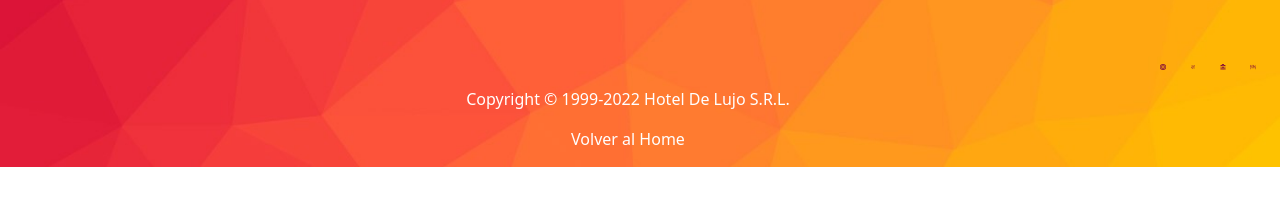
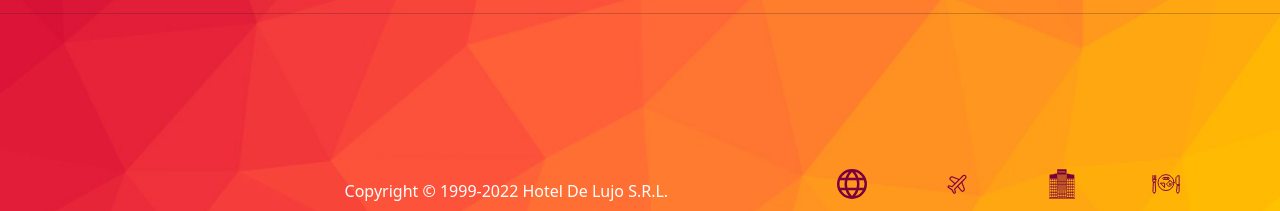
Before and after one commit to ignaciofreitas/Hotel-Freitas, a website: page nosotros.html in a window 1280 px wide. Shown: the part 1489-1700 px from the top of the page. Before the commit the page ends 1656 px from the top, so only its background shows below. Drawn offline with nearby package versions, Linux system fonts and the light colour scheme; a web font is replaced by a local one.

Commit message:
unificando el footer

```diff
--- a/nosotros.html
+++ b/nosotros.html
@@ -103,24 +103,24 @@
                     </td>
                 </table>
             </div>
-            <div class="espacio_publicitario row col-sm-12 col-md-12 col-lg-12">
-                <img src="./multimedia/world_online_connection_global_web_network_internet_icon_219297.svg" alt="worldwide"
-                    class="iconos_pie">
-                <img src="./multimedia/avion.svg" alt="plane" class="iconos_pie">
-                <img src="./multimedia/hotel.svg" alt="hotel" class="iconos_pie">
-                <img src="./multimedia/breakfast_hotel_icon_141808.svg" alt="lunch" class="iconos_pie">
-            </div>
         </main>
-        <footer class="conteinter f_secciones">
+        <hr>
+        <footer class=" conteiner">
             <div class="row col-sm-12 col-md-12 col-lg-12">
-                <p class="pie_secciones">
-                    Copyright © 1999-2022 Hotel De Lujo S.R.L.
-                </p>
-            </div>
-            <div class="row col-sm-12 col-md-12 col-lg-12">
-                <p>
-                    <a class="volver" href="./index.html">Volver al Home</a>
-                </p>
+                <div class="espacio_publicitario row col-sm-12 col-md-12 col-lg-12">
+                    <p class="pie_de_pag col-lg-6">
+                        Copyright © 1999-2022 Hotel De Lujo S.R.L.
+                    </p>
+                    <a href="https://www.booking.com/hoteles" class="col-lg-1">
+                        <img src="./multimedia/world_online_connection_global_web_network_internet_icon_219297.svg"
+                        alt="worldwide" class="iconos_pie col-lg-1"></a>
+                        <a href="https://www.despegar.com.ar/" class="col-lg-1">
+                        <img src="./multimedia/avion.svg" alt="plane" class="iconos_pie"></a>
+                        <a href="#" class="col-lg-1">
+                        <img src="./multimedia/hotel.svg" alt="hotel" class="iconos_pie"></a>
+                        <a href="#" class="col-lg-1">
+                        <img src="./multimedia/breakfast_hotel_icon_141808.svg" alt="lunch" class="iconos_pie"></a>
+                </div>
             </div>
         </footer>
     </body>
--- a/scss/_index.scss
+++ b/scss/_index.scss
@@ -60,7 +60,7 @@ header{
 }
 
 
-.f_index{
+footer{
     margin-top: 100px;
     div{
         div{
--- a/scss/estilos.scss
+++ b/scss/estilos.scss
@@ -70,27 +70,7 @@ body{
             }
         }
     }
-    .f_secciones{
-        text-align: center;
-    div{
-        .pie_secciones{
-            color:$color-texto;
-        }
-    }
-    div{
-        p{
-            .volver{
-                color: $color-texto;
-                text-decoration: none;
-            }
-        }
-    }
-    fieldset{
-        .separado{
-            margin: 10px;
-        }
-    }
-}
+
 @import "index";
 @import "nosotros";
 @import "galeria";
@@ -108,7 +88,7 @@ header{
 
 }
 
-.f_index{
+footer{
     div{
         div{
             a{
```
Also changed, not shown: galeria.html (+15 -9 lines), index.html (+1 -1 lines), protocolos.html (+15 -9 lines), reservas.html (+15 -9 lines), css/estilos.css.
